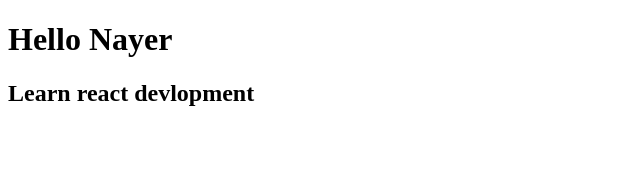
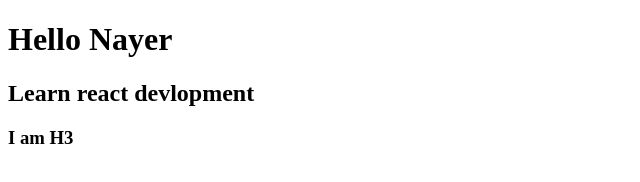
Before and after one commit to NayerDesign/GitProjact, a plain HTML site: page index.html in a window 1280 px wide. Shown: the full height of the page, 0-640 px from the left. Drawn offline with Linux system fonts and the light colour scheme.

Commit message:
Changing H3

```diff
--- a/index.html
+++ b/index.html
@@ -8,5 +8,6 @@
 <body>
     <h1>Hello Nayer</h1>
     <h2>Learn react devlopment</h2>
+    <h3>I am H3</h3>
 </body>
 </html>
```
